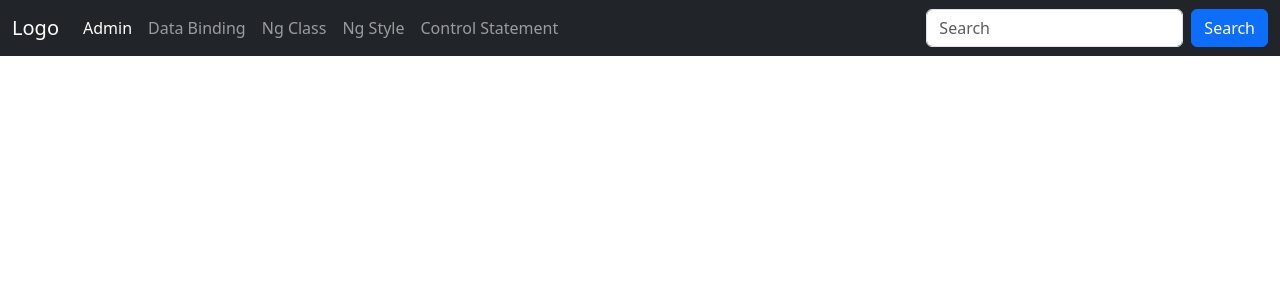
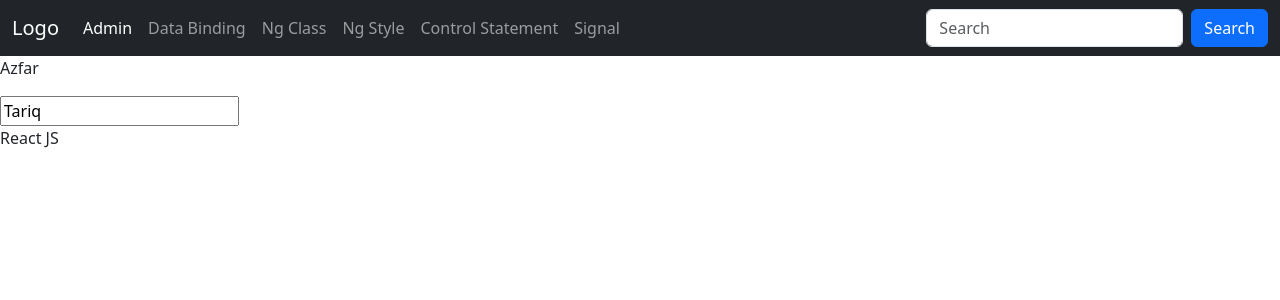
Before and after one commit to Azfar-Tariq/angular19, an Angular app: page /signal in a window 1280 px wide. Before the commit this address led to /. Shown: the top 300 px of the page. Built offline with nearby package versions, Linux system fonts and the light colour scheme.

Commit message:
signal done

```diff
--- a/src/app/app.component.html
+++ b/src/app/app.component.html
@@ -28,6 +28,9 @@
             >Control Statement</a
           >
         </li>
+        <li class="nav-item">
+          <a class="nav-link" [routerLink]="'signal'">Signal</a>
+        </li>
       </ul>
       <form class="d-flex">
         <input class="form-control me-2" type="text" placeholder="Search" />
--- a/src/app/app.routes.ts
+++ b/src/app/app.routes.ts
@@ -4,6 +4,7 @@ import { DataBindingComponent } from './components/data-binding/data-binding.com
 import { NgClassComponent } from './components/ng-class/ng-class.component';
 import { NgStyleComponent } from './components/ng-style/ng-style.component';
 import { ControlStatementComponent } from './components/control-statement/control-statement.component';
+import { SignalComponent } from './components/signal/signal.component';
 
 export const routes: Routes = [
   {
@@ -31,4 +32,8 @@ export const routes: Routes = [
     path: 'control-statement',
     component: ControlStatementComponent,
   },
+  {
+    path: 'signal',
+    component: SignalComponent,
+  },
 ];
--- /dev/null
+++ b/src/app/components/signal/signal.component.html
@@ -0,0 +1,3 @@
+<p>{{ firstName() }}</p>
+<input type="text" [value]="lastName()" />
+<p>{{ courseName() }}</p>
--- /dev/null
+++ b/src/app/components/signal/signal.component.ts
@@ -0,0 +1,22 @@
+import { Component, signal } from '@angular/core';
+
+@Component({
+  selector: 'app-signal',
+  imports: [],
+  templateUrl: './signal.component.html',
+  styleUrl: './signal.component.css',
+})
+export class SignalComponent {
+  firstName = signal('Azfar');
+  lastName = signal<String>('Tariq');
+  courseName = signal<String>('Angular');
+
+  constructor() {
+    console.log(this.firstName());
+    setTimeout(() => {
+      debugger;
+      this.courseName.set('React JS');
+      debugger;
+    }, 5000);
+  }
+}
```
Also changed, not shown: src/app/components/signal/signal.component.css (added), 1 other file (tests, documents, lock files or other folders).
